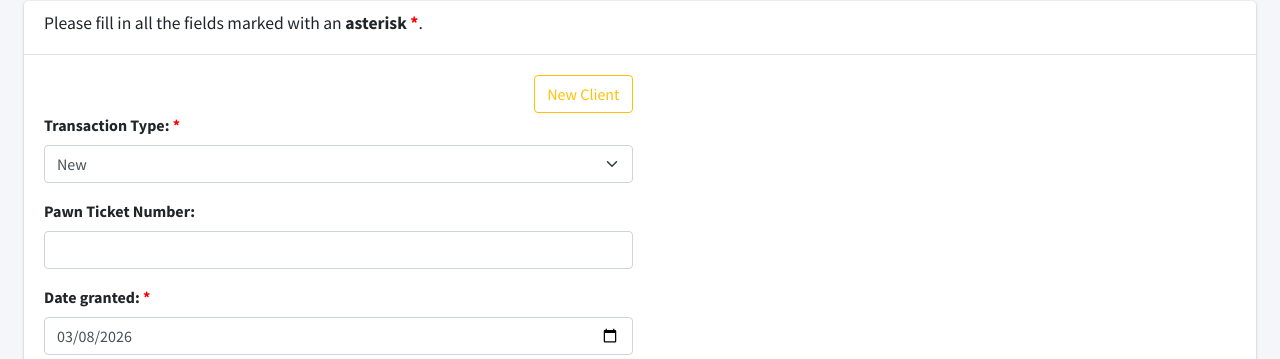
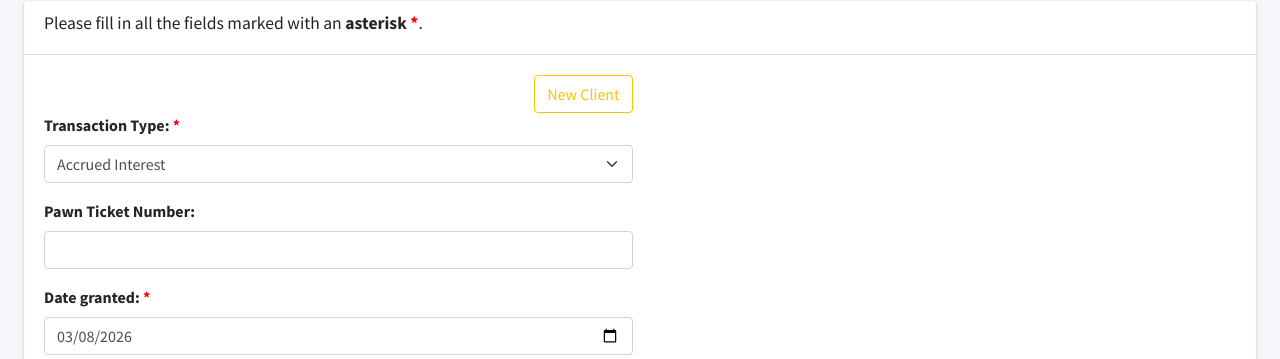
Before and after one commit to KirkMH/queens-pawning, a Django app: page /pawn/new in a window 1280 px wide. Shown: the part 176-535 px from the top of the page. Run offline with Django 4.2, Linux system fonts and the light colour scheme; a user stored in the database is signed in; data comes from the database, SQL or seed files in the repository; parts of the project's set-up code (start-up, migrations or seed data) failed here and were passed over; some libraries are stand-ins or nearby versions.

Commit message:
Interest adjustments

```diff
--- a/pawn/models.py
+++ b/pawn/models.py
@@ -97,8 +97,8 @@ class Pawn(models.Model):
         ('Others', 'Others, specify in description')
     ]
     TRANSACTION_TYPE = [
-        ('NEW', _('New')),
-        ('EXISTING', _('Existing'))
+        ('ACC', _('Accrued Interest')),
+        ('ADV', _('Advance Interest'))
     ]
 
     # NEW = Advance Interest Rate; EXISTING = Interest Rate
@@ -106,7 +106,7 @@ class Pawn(models.Model):
         _('Transaction Type'),
         max_length=10,
         choices=TRANSACTION_TYPE,
-        default='NEW',
+        default='ACC',
     )
     pawn_ticket_number = models.CharField(
         _('Pawn Ticket Number'),
@@ -266,7 +266,7 @@ class Pawn(models.Model):
         self.update_renew_redeem_date()
         rrd = to_date(self.renew_redeem_date)
 
-        if self.transaction_type == 'NEW':
+        if self.transaction_type == 'ACC':
             return (rrd - to_date(self.promised_renewal_date)).days if self.promised_renewal_date else 0
         else:
             return (rrd - to_date(self.date_granted)).days
@@ -295,14 +295,14 @@ class Pawn(models.Model):
         # if self.transaction_type == 'EXISTING':
         interest = self.principal * \
             Decimal(str((self.getInterestRate() / 100)))
-        if self.transaction_type == 'NEW':  # and interest >= self.advance_interest:
+        if self.transaction_type == 'ACC':  # and interest >= self.advance_interest:
             interest = 0
         return interest
 
     def getAdditionalInterest(self):
         ''' the additional interest is calculated when the pawn is renewed past the promised renewal date '''
         additional_interest = 0
-        if self.transaction_type == 'NEW':
+        if self.transaction_type == 'ACC':
             interest = self.principal * \
                 Decimal(
                     str((Pawn.advanceInterestRate(self.promised_renewal_date, self.date_granted) / 100)))
@@ -392,7 +392,7 @@ class Pawn(models.Model):
         service_charge = otherFees.service_fee
         adv_int = 0
         interest = 0
-        if self.transaction_type == 'NEw':
+        if self.transaction_type == 'ACC':
             adv_int = self.getAdvanceInterest()
         else:
             interest = self.getInterest()
@@ -578,7 +578,7 @@ class Pawn(models.Model):
         receipt = None
         disbursement = None
         total_interest = 0
-        if self.transaction_type == 'NEW':
+        if self.transaction_type == 'ACC':
             total_interest = new_ticket.advance_interest  # avd interest must be deducted
         else:
             total_interest = self.getInterest()
--- a/pawn/views.py
+++ b/pawn/views.py
@@ -87,12 +87,12 @@ class PawnCreateView(CreateView):
         if form.is_valid():
             employee = Employee.objects.get(user=request.user)
             pawn = form.save(commit=False)
-            if pawn.transaction_type == 'EXISTING':
+            if pawn.transaction_type == 'ACC':
                 self.promised_renewal_date = None
             pawn.branch = employee.branch
             pawn.save()
             pawn.update_renew_redeem_date()
-            # if pawn.transaction_type == 'NEW':
+            # if pawn.transaction_type == 'ACC':
             pawn.update_payment(
                 employee, pawn.service_charge, pawn.advance_interest)
             pawn.update_cash_position_new_ticket(
--- a/static/js/pawn.js
+++ b/static/js/pawn.js
@@ -49,7 +49,7 @@ const calculate = async () => {
       partial -
       additionalPrincipal;
 
-    if (transaction_type === "NEW") {
+    if (transaction_type === "ACC") {
       const newPrincipal = principal + additionalPrincipal - partial;
       const response = await fetch(
         advIntUri +
@@ -100,7 +100,7 @@ function validateForm() {
   let err = "";
   if (change < 0)
     err = "Tendered amount must be greater than or equal to the receivable.";
-  else if (renew && transaction_type === "NEW" && promisedDate === "")
+  else if (renew && transaction_type === "ACC" && promisedDate === "")
     err = "Please enter the promised renewal date.";
 
   if (err) {
--- a/templates/pawn/pawn_form.html
+++ b/templates/pawn/pawn_form.html
@@ -80,7 +80,7 @@ New Pawn
             function process_transaction_type() {
                 const transactionType = $("#id_transaction_type").val();
                 console.log(`transactionType: ${transactionType}`);
-                if (transactionType === "NEW") {
+                if (transactionType === "ACC") {
                     $("#id_promised_renewal_date").parent().parent().show();
                     $("#id_promised_renewal_date").prop('required', true);
                     $("#id_advance_interest").parent().parent().show();
@@ -101,7 +101,7 @@ New Pawn
                 console.log(`transactionType: ${transactionType}`);
                 console.log(`principal: ${principal}`);
                 console.log(`promised_date: ${promised_date}`);
-                if (transactionType === "NEW" && promised_date) {
+                if (transactionType === "ACC" && promised_date) {
                     console.log("Fetching advance interest");
                     fetch("{% url 'calculate_advance_interest' %}?principal=" + principal + "&promised_date=" + promised_date + "&date_granted=" + date_granted)
                         .then(response => response.json())
--- a/templates/pawn/pawn_list.html
+++ b/templates/pawn/pawn_list.html
@@ -104,7 +104,7 @@
                         name: 'ptn',
                         data: null,
                         render: function (data) {
-                            const type = data[18] == 'NEW' ? 'N' : 'E';
+                            const type = data[18];
                             let ptn = `${type}-${String(data[0]).padStart(6, '0')}`;
                             if (data[21])
                                 ptn = `${String(data[21]).padStart(6, '0')} (${type})`;
--- a/templates/pawn/pawn_renew.html
+++ b/templates/pawn/pawn_renew.html
@@ -70,7 +70,7 @@
                             <input type="number" step="0.01" class="form-control text-right" id="additionalPrincipal" name="additionalPrincipal" value="0.00" />
                         </div>
                     </div>
-                    {% if pawn.transaction_type == 'NEW' %}
+                    {% if pawn.transaction_type == 'ACC' %}
                     <div class="form-group row partial-payment">
                         <label for="promised_renewal_date" class="col-sm-4 col-form-label">Promised Renewal Date <span style="color: red;">*</span></label>
                         <div class="col-sm-8">
```
Also changed, not shown: templates/pawn/pawn_detail.html (+5 -5 lines), templates/pawn/pawn_detail_old.html (+6 -6 lines), expense/migrations/0018_alter_expense_date.py (added), pawn/migrations/0031_alter_historicalpawn_transaction_type_and_more.py (added).
